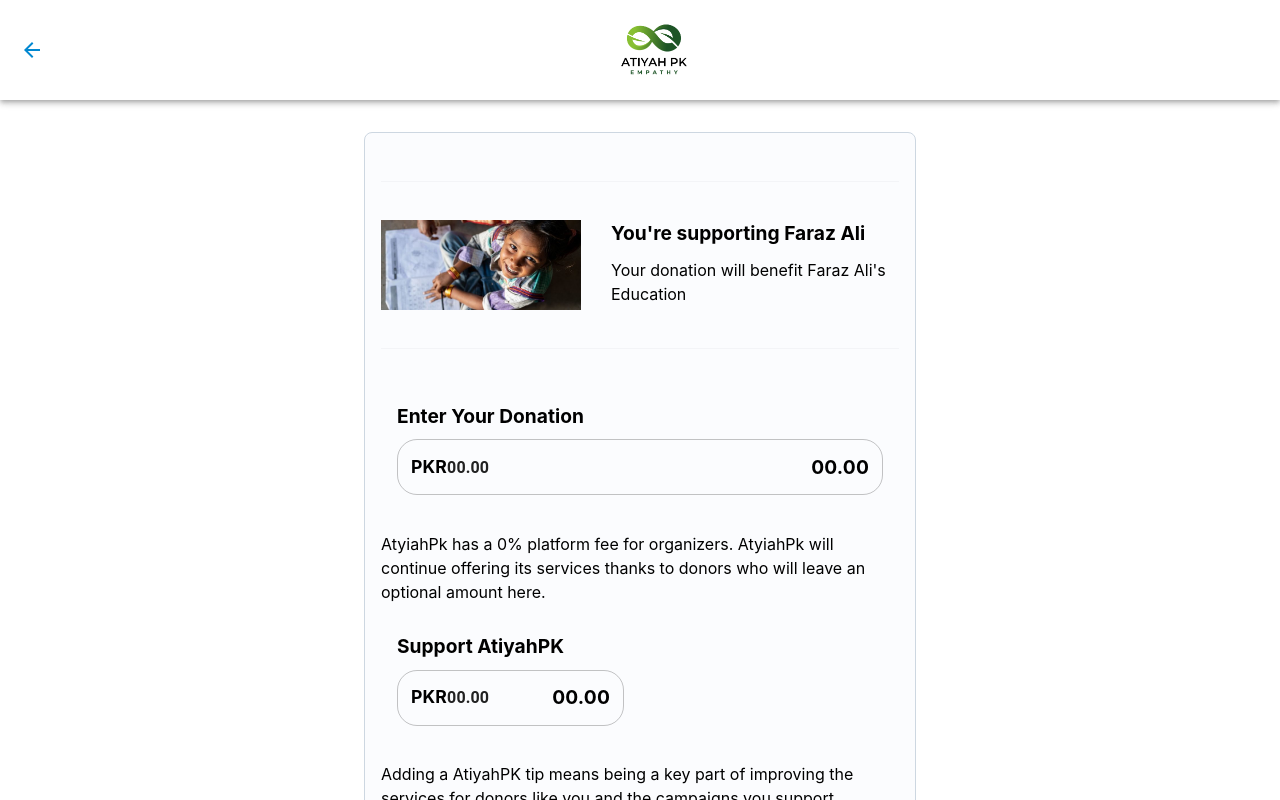
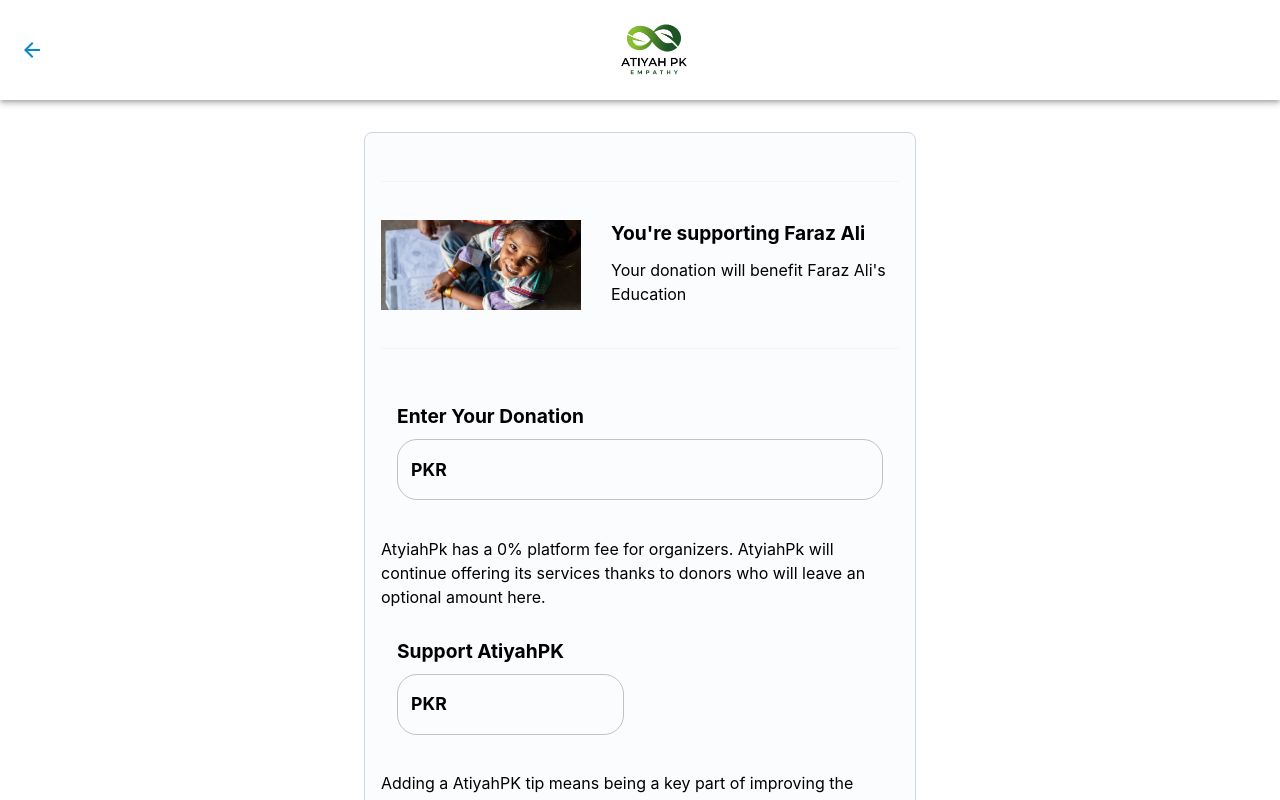
Before and after one commit to Danishkhilji/atiyah-pk, a React (Create React App) app in the folder client/: page /donation in a window 1280 px wide. Shown: the top 800 px of the page. Built offline with nearby package versions, Linux system fonts and the light colour scheme.

Commit message:
Update donation.jsx

```diff
--- a/client/src/pages/donor/donation.jsx
+++ b/client/src/pages/donor/donation.jsx
@@ -11,20 +11,17 @@ import Typography from '@mui/joy/Typography';
 import Button from '@mui/joy/Button';
 import InfoOutlined from '@mui/icons-material/InfoOutlined';
 import CreditCardIcon from '@mui/icons-material/CreditCard';
-// import Stack from '@mui/material/Stack';
-// import Buttonz from '@mui/material/Button';
 import AppBar from '@mui/material/AppBar';
 import Toolbar from '@mui/material/Toolbar';
 import IconButton from '@mui/material/IconButton';
 import ArrowBackIcon from '@mui/icons-material/ArrowBack';
 import Container from '@mui/material/Container';
-// import TextField from '@mui/material/TextField';
-// import FormControlLabel from '@mui/material/FormControlLabel';
-// import Switch from '@mui/material/Switch';
 import { styled } from '@mui/material/styles';
 import OutlinedInput from '@mui/material/OutlinedInput';
 import img from "../../Assets/jpeg/child.jpg";
 import img2 from "../../Assets/transparent/1.png";
+
+import InputAdornment from '@mui/material/InputAdornment';
 
 // Styled components for custom styles
 const DonationContainer = styled('div')(({ theme }) => ({
@@ -51,8 +48,8 @@ export default function CreditCardPage() {
   const [cvc, setCvc] = React.useState('');
   const [cardHolderName, setCardHolderName] = React.useState('');
   const [saveCard, setSaveCard] = React.useState(false);
-  const [donationAmount, setDonationAmount] = React.useState('00.00');
-  const [tipAmount, setTipAmount] = React.useState('00.00');
+  const [donationAmount, setDonationAmount] = React.useState('');
+  const [tipAmount, setTipAmount] = React.useState('');
 
   const validateCardNumber = () => {
     const cardNumberRegex = /^\d{13}$/;
@@ -86,6 +83,8 @@ export default function CreditCardPage() {
       return;
     }
 
+
+
     // Save the data here (You can replace the alert with your saving logic)
     alert('Card added successfully!');
     // Clear the form fields
@@ -100,22 +99,47 @@ export default function CreditCardPage() {
     return `$${amount.toFixed(2)}`;
   };
 
+  const handleBackClick = () => {
+    // Implement the functionality for the back button click here
+  };
+
   const donationAmountValue = parseFloat(donationAmount) || 0;
   const tipAmountValue = parseFloat(tipAmount) || 0;
   const totalAmountDue = donationAmountValue + tipAmountValue;
 
+  const [donationError, setDonationError] = React.useState('');
+  const [tipError, setTipError] = React.useState('');
+
+  const MAX_DONATION_AMOUNT = 1000000;
+  const MAX_TIP_PERCENTAGE = 0.3;
+
   const handleDonationAmountChange = (e) => {
-    const value = e.target.value.replace(/[^0-9.]/g, '');
+    let value = e.target.value.replace(/[^0-9.]/g, '');
+    const donationAmountValue = parseFloat(value) || 0;
+
+    if (donationAmountValue > MAX_DONATION_AMOUNT) {
+      value = MAX_DONATION_AMOUNT.toString();
+      setDonationError(`Donation amount cannot exceed PKR ${MAX_DONATION_AMOUNT}.`);
+    } else {
+      setDonationError('');
+    }
+
     setDonationAmount(value);
   };
 
   const handleTipAmountChange = (e) => {
     const value = e.target.value.replace(/[^0-9.]/g, '');
+    const tipAmountValue = parseFloat(value) || 0;
+    const donationAmountValue = parseFloat(donationAmount) || 0;
+    const maxTipAmount = donationAmountValue * MAX_TIP_PERCENTAGE;
+
+    if (tipAmountValue > maxTipAmount) {
+      setTipError(`Optional tip cannot exceed 30% of donation amount.`);
+      setTipAmount(maxTipAmount.toString()); // Set the input to the maximum allowed tip amount
+    } else {
+      setTipError('');
       setTipAmount(value);
-  };
-
-  const handleBackClick = () => {
-    // Handle back button click here
+    }
   };
 
   return (
@@ -134,6 +158,7 @@ export default function CreditCardPage() {
         </Toolbar>
       </AppBar>
       <Container maxWidth="sm" sx={{ paddingTop: '2rem' }}>
+
         <Card variant="outlined">
           <CardContent>
             {/* <Typography variant="h5" component="div" gutterBottom>
@@ -158,7 +183,7 @@ export default function CreditCardPage() {
             {/* Divider */}
             <Divider style={{ margin: '2rem 0' }} />
 
-            {/* Donation container */}
+            {/* Donation Tip Conatiner */}
             <DonationContainer>
               <Typography variant="h6" component="div" gutterBottom style={{ color: 'black', fontSize: '1.2rem', fontWeight: 'bold' }}>
                 Enter Your Donation
@@ -168,17 +193,27 @@ export default function CreditCardPage() {
                 onChange={handleDonationAmountChange}
                 type="text"
                 startAdornment={
+                  <InputAdornment position="start">
                     <Typography variant="body1" style={{ color: 'black', fontSize: '1.1rem', fontWeight: 'bold' }}>
                       PKR
                     </Typography>
-    }
-    endAdornment={
-      <Typography variant="body1" style={{ color: 'black', fontSize: '1.2rem', fontWeight: 'bold' }}>
-        {donationAmount ? donationAmount : '00.00'}
-      </Typography>
+                  </InputAdornment>
                 }
                 sx={{ fontWeight: 'bold', borderRadius: '20px', width: '100%' }}
+                inputProps={{
+                  style: {
+                    textAlign: 'right', // Cursor will be on the right-most side
+                    color: 'black',       // Added color: 'black'
+                    fontSize: '1.2rem',   // Added fontSize: '1.2rem'
+                    fontWeight: 'bold',   // Added fontWeight: 'bold'
+                  },
+                }}
               />
+              {donationError && (
+                <Typography variant="subtitle2" component="div" style={{ color: 'red', fontSize: '0.9rem' }}>
+                  {donationError}
+                </Typography>
+              )}
             </DonationContainer>
 
             {/* Additional text */}
@@ -202,13 +237,21 @@ export default function CreditCardPage() {
         PKR
       </Typography>
     }
-                endAdornment={
-                  <Typography variant="body1" style={{ color: 'black', fontSize: '1.2rem', fontWeight: 'bold' }}>
-                    {tipAmount ? tipAmount : '00.00'}
+    sx={{ fontWeight: 'bold', borderRadius: '20px', width: '100%' }}
+    inputProps={{
+      style: {
+        textAlign: 'right', // Cursor will be on the right-most side
+        color: 'black',       // Added color: 'black'
+        fontSize: '1.2rem',   // Added fontSize: '1.2rem'
+        fontWeight: 'bold',   // Added fontWeight: 'bold'
+      },
+    }}
+  />
+  {tipError && (
+    <Typography variant="subtitle2" component="div" style={{ color: 'red', fontSize: '0.9rem' }}>
+      {tipError}
     </Typography>
-                }
-                sx={{ fontWeight: 'bold', borderRadius: '20px', width: '100%' }}
-              />
+  )}
 </OptionalTipContainer>
 
             {/* Additional text */}
@@ -334,7 +377,9 @@ export default function CreditCardPage() {
               We guarantee you a full refund for up to a year in the rare case that fraud occurs.
             </Typography>
           </RefundContainer>
-        </Card>
+
+
+
         {/* Footer */}
         <div style={{ textAlign: 'center', marginTop: '2rem' }}>
           <Typography variant="subtitle1" component="div" style={{ fontSize: '0.9rem' }}>
@@ -344,6 +389,8 @@ export default function CreditCardPage() {
             Company Address, Karachi, Pakistan
           </Typography>
         </div>
+        </Card>
+
         </Container>
       <br/>
     </>
```
Lines whose indentation alone changed are shown as unchanged.
